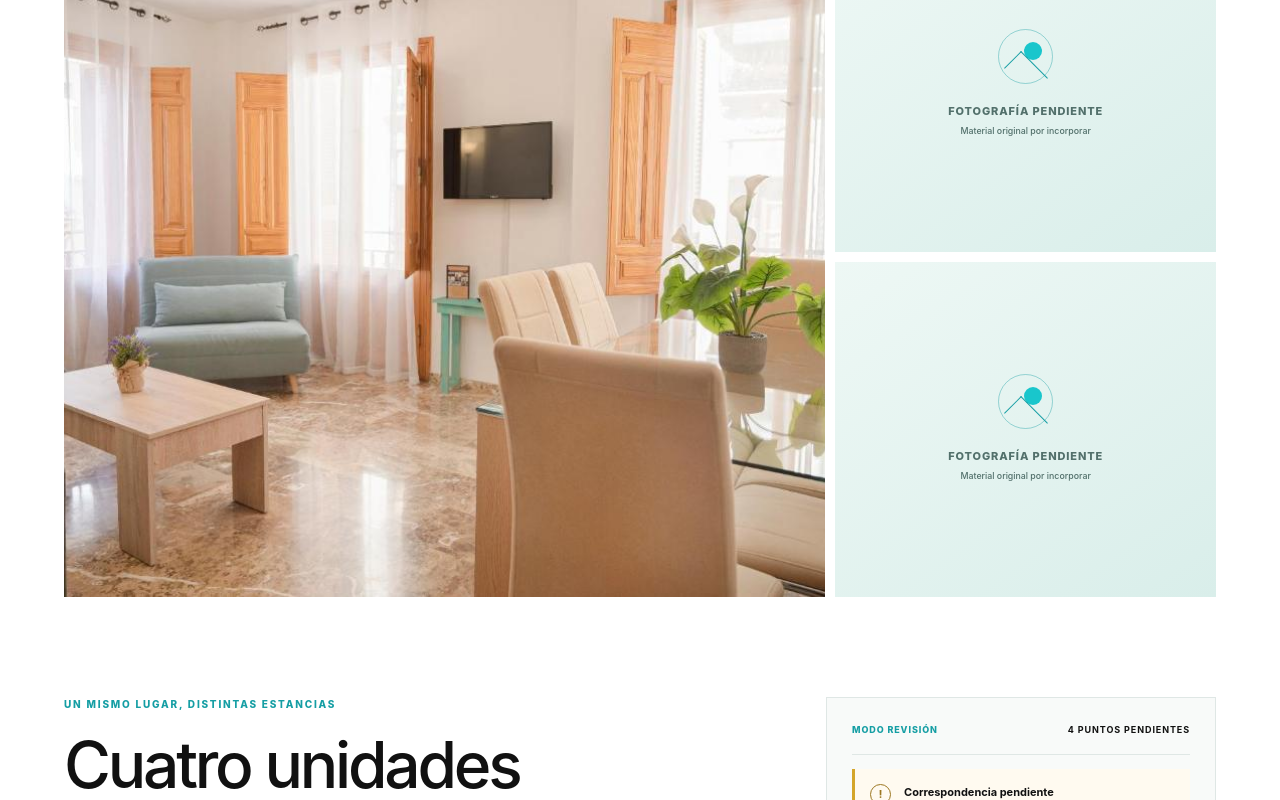
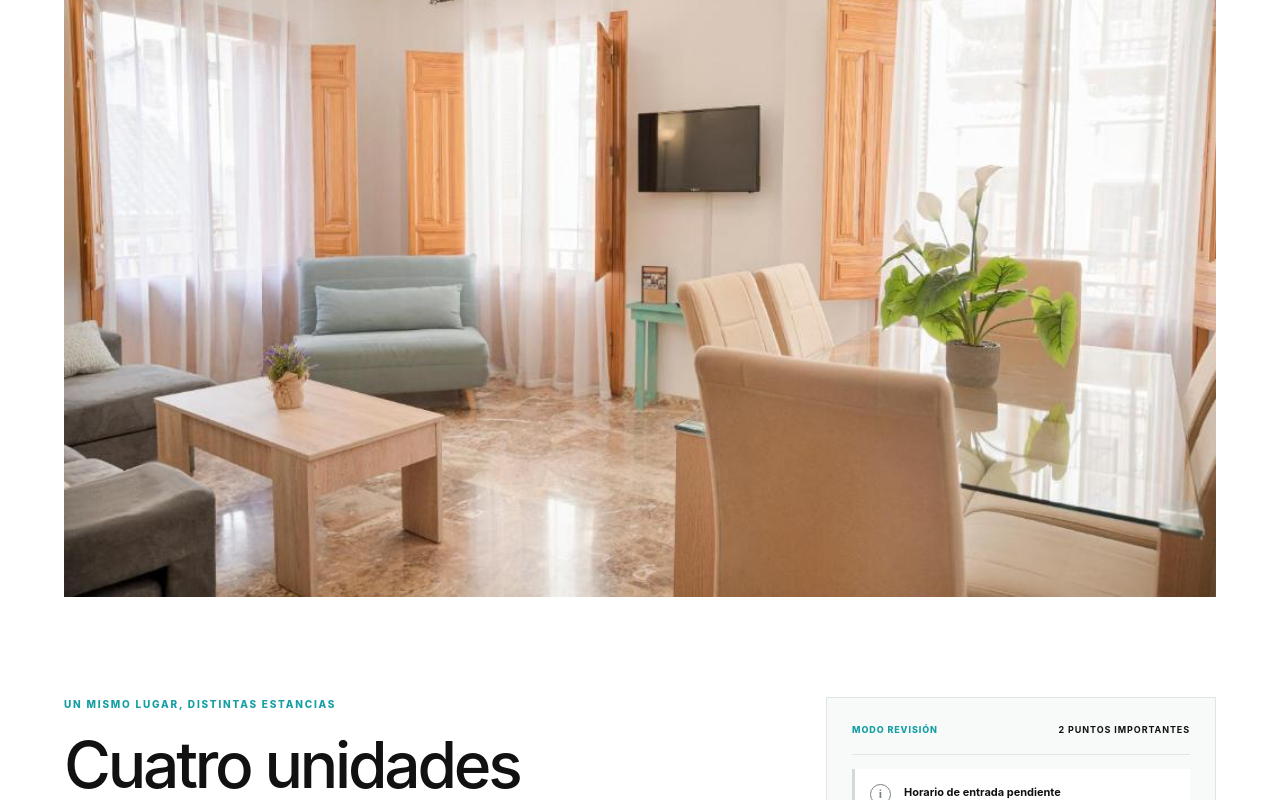
Before and after one commit to IJustDaniii/keysuites-web2, a Next.js app: page /alojamientos/alhambra-mesones-4 in a window 1280 px wide. Shown: the part 460-1260 px from the top of the page. Built offline with nearby package versions, Linux system fonts and the light colour scheme.

Commit message:
Información no confirmada no aparece

```diff
--- a/app/alojamientos/[slug]/page.tsx
+++ b/app/alojamientos/[slug]/page.tsx
@@ -4,7 +4,7 @@ import { Link } from '@/components/Link';
 import { notFound } from 'next/navigation';
 import { GalleryModal } from '@/components/GalleryModal';
 import { PropertyCard } from '@/components/PropertyCard';
-import { PendingPhoto, ReviewNotice } from '@/components/ReviewNotice';
+import { ReviewNotice } from '@/components/ReviewNotice';
 import {
   getCatalogItem,
   getGroupUnits,
@@ -16,6 +16,7 @@ import {
   type Property,
   type PropertyImage,
   type PropertyGroup,
+  type ReviewNote,
 } from '@/data/properties';
 import { REVIEW_MODE } from '@/data/config';
 import { siteContent } from '@/data/site-content';
@@ -42,23 +43,35 @@ export async function generateMetadata({ params }: { params: Promise<{ slug: str
 }
 
 function PropertyGallery({ images, name }: { images: PropertyImage[]; name: string }) {
-  return <section className={`gallery section-shell gallery-${Math.min(images.length, 2)}`} id="galeria">
-    {images[0]
-      ? <div className="gallery-main"><Image src={images[0].src} alt={images[0].alt} fill priority sizes="(max-width: 800px) 100vw, 70vw" /></div>
-      : <PendingPhoto />}
-    <div className="gallery-side">
-      {images[1] ? <div><Image src={images[1].src} alt={images[1].alt} fill sizes="30vw" /></div> : <PendingPhoto compact />}
-      {images[2] ? <div><Image src={images[2].src} alt={images[2].alt} fill sizes="30vw" /></div> : <PendingPhoto compact />}
-    </div>
+  if (images.length === 0) return null;
+  return <section className={`gallery section-shell gallery-${Math.min(images.length, 3)}`} id="galeria">
+    <div className="gallery-main"><Image src={images[0].src} alt={images[0].alt} fill priority sizes="(max-width: 800px) 100vw, 70vw" /></div>
+    {images.length > 1 && <div className="gallery-side">
+      {images.slice(1, 3).map((image) => <div key={image.src}><Image src={image.src} alt={image.alt} fill sizes="30vw" /></div>)}
+    </div>}
     <GalleryModal images={images} propertyName={name} />
   </section>;
 }
 
+const IMPORTANT_WARNING_TERMS = [
+  'registro', 'dirección', 'capacidad', 'distribución', 'dormitorio', 'cama',
+  'baño', 'huésped', 'horario', 'check-in', 'check-out', 'entrada', 'salida',
+  'inventario', 'incidencia', 'seguridad',
+];
+
+function getImportantWarnings(warnings: ReviewNote[]) {
+  return warnings.filter((warning) => {
+    const title = warning.title.toLocaleLowerCase('es');
+    return IMPORTANT_WARNING_TERMS.some((term) => title.includes(term));
+  });
+}
+
 function ReviewPanel({ item }: { item: CatalogItem }) {
-  if (!REVIEW_MODE || item.warnings.length === 0) return null;
+  const importantWarnings = getImportantWarnings(item.warnings);
+  if (!REVIEW_MODE || importantWarnings.length === 0) return null;
   return <aside className="review-panel">
-    <div className="review-panel-head"><span>Modo revisión</span><strong>{item.warnings.length} puntos pendientes</strong></div>
-    {item.warnings.map((note, index) => <ReviewNotice note={note} key={`${note.title}-${index}`} />)}
+    <div className="review-panel-head"><span>Modo revisión</span><strong>{importantWarnings.length} puntos importantes</strong></div>
+    {importantWarnings.map((note, index) => <ReviewNotice note={note} key={`${note.title}-${index}`} />)}
   </aside>;
 }
 
@@ -75,13 +88,14 @@ function PlatformLinks({ platforms }: { platforms: PlatformReview[] }) {
 }
 
 function Reputation({ item }: { item: CatalogItem }) {
-  const hasContent = item.platforms.length > 0 || item.positiveReviews.length > 0 || item.negativeReviews.length > 0;
+  const reviewPlatforms = item.platforms.filter((platform) => platform.rating || platform.reviews || platform.note);
+  const hasContent = reviewPlatforms.length > 0 || item.positiveReviews.length > 0 || item.negativeReviews.length > 0;
   if (!hasContent) return null;
   return <section className="reputation-section section-shell">
     <div className="reputation-heading"><span className="section-kicker">OPINIONES PÚBLICAS</span><h2>Lo que cuentan los huéspedes</h2></div>
     <div className="reputation-content">
-      {item.platforms.length > 0 && <div className="platform-list">{item.platforms.map((platform) => <article key={platform.name}>
-        <strong>{platform.name}</strong><b>{platform.rating ?? 'Valoración no incorporada'}</b>
+      {reviewPlatforms.length > 0 && <div className="platform-list">{reviewPlatforms.map((platform) => <article key={platform.name}>
+        <strong>{platform.name}</strong>{platform.rating && <b>{platform.rating}</b>}
         {platform.reviews && <p>{platform.reviews}</p>}{platform.note && <small>{platform.note}</small>}
       </article>)}</div>}
       <div className="review-summaries">
@@ -94,7 +108,7 @@ function Reputation({ item }: { item: CatalogItem }) {
 
 function RegistrationBlock({ item }: { item: CatalogItem }) {
   const hasRegistration = item.registration.regional.length > 0 || item.registration.national.length > 0;
-  if (!hasRegistration) return REVIEW_MODE ? <div className="detail-info-card"><span>Registro turístico</span><p>Pendiente de información</p></div> : null;
+  if (!hasRegistration) return <div className="detail-info-card"><span>Registro turístico</span><p>Pendiente de información</p></div>;
   return <div className="detail-info-card registration-card">
     <span>Registro turístico publicado</span>
     {item.registration.regional.map((value) => <p key={value}><strong>Regional</strong>{value}</p>)}
@@ -103,8 +117,12 @@ function RegistrationBlock({ item }: { item: CatalogItem }) {
 }
 
 function DetailInfo({ label, value }: { label: string; value: string | null }) {
-  if (value === null && !REVIEW_MODE) return null;
-  return <div className="detail-info-card"><span>{label}</span><p>{value ?? 'No encontrado · pendiente de información'}</p></div>;
+  if (value === null) return null;
+  return <div className="detail-info-card"><span>{label}</span><p>{value}</p></div>;
+}
+
+function EssentialDetailInfo({ label, value }: { label: string; value: string | null }) {
+  return <div className="detail-info-card"><span>{label}</span><p>{value ?? 'Pendiente de información'}</p></div>;
 }
 
 function PropertyPage({ property }: { property: Property }) {
@@ -114,8 +132,9 @@ function PropertyPage({ property }: { property: Property }) {
     { label: 'Dormitorios', value: property.bedrooms },
     { label: 'Camas', value: property.beds },
     { label: 'Baños', value: property.bathrooms },
-    { label: 'Superficie', value: property.areaM2 === null ? null : `${property.areaM2} m²` },
-  ].filter((fact) => fact.value !== null || REVIEW_MODE);
+  ];
+  const area = property.areaM2 === null ? null : `${property.areaM2} m²`;
+  const importantWarnings = getImportantWarnings(property.warnings);
 
   return <main className="detail-page">
     <div className="breadcrumbs section-shell"><Link href="/alojamientos">Alojamientos</Link>{group && <><span>/</span><Link href={`/alojamientos/${group.slug}`}>{group.name}</Link></>}<span>/</span><span>{property.name}</span></div>
@@ -124,11 +143,11 @@ function PropertyPage({ property }: { property: Property }) {
       <a href="#reserva" className="outline-button">Consultar disponibilidad</a>
     </section>
     <PropertyGallery images={property.images} name={property.name} />
-    <section className={`property-overview section-shell ${REVIEW_MODE && property.warnings.length ? '' : 'without-review'}`}>
+    <section className={`property-overview section-shell ${REVIEW_MODE && importantWarnings.length ? '' : 'without-review'}`}>
       <div className="property-content">
         {group && <Link href={`/alojamientos/${group.slug}`} className="parent-group-link">← Ver todas las unidades de {group.name}</Link>}
         <span className="section-kicker">LA ESTANCIA</span><h2>{property.shortDescription}</h2>
-        <div className="fact-row">{facts.map((fact) => <div key={fact.label}><strong>{fact.value ?? '—'}</strong><span>{fact.label}</span></div>)}</div>
+        <div className="fact-row">{facts.map((fact) => <div key={fact.label}><strong>{fact.value ?? 'Por confirmar'}</strong><span>{fact.label}</span></div>)}{area && <div><strong>{area}</strong><span>Superficie</span></div>}</div>
         <p className="description">{property.description}</p>
 
         {property.distribution.length > 0 && <div className="content-block"><div className="block-heading"><span>01</span><h3>Distribución</h3></div><ul className="plain-list">{property.distribution.map((item) => <li key={item}>{item}</li>)}</ul></div>}
@@ -144,12 +163,12 @@ function PropertyPage({ property }: { property: Property }) {
           <DetailInfo label="Exterior" value={property.exterior.length ? property.exterior.join(' · ') : null} />
           <DetailInfo label="Vistas" value={property.views.length ? property.views.join(' · ') : null} />
           <DetailInfo label="Accesibilidad" value={property.accessibility} />
-          <DetailInfo label="Check-in" value={property.checkIn} />
-          <DetailInfo label="Check-out" value={property.checkOut} />
+          <EssentialDetailInfo label="Check-in" value={property.checkIn} />
+          <EssentialDetailInfo label="Check-out" value={property.checkOut} />
         </div>
 
         {property.rules.length > 0 && <div className="content-block"><div className="block-heading"><span>03</span><h3>Normas</h3></div><ul className="plain-list">{property.rules.map((rule) => <li key={rule}>{rule}</li>)}</ul></div>}
-        <div className="address-registration"><DetailInfo label="Dirección publicada" value={property.address} /><RegistrationBlock item={property} /></div>
+        <div className="address-registration"><EssentialDetailInfo label="Dirección publicada" value={property.address} /><RegistrationBlock item={property} /></div>
       </div>
       <ReviewPanel item={property} />
     </section>
@@ -161,13 +180,14 @@ function PropertyPage({ property }: { property: Property }) {
 
 function GroupPage({ group }: { group: PropertyGroup }) {
   const units = getGroupUnits(group);
+  const importantWarnings = getImportantWarnings(group.warnings);
   return <main className="detail-page group-page">
     <div className="breadcrumbs section-shell"><Link href="/alojamientos">Alojamientos</Link><span>/</span><span>{group.name}</span></div>
     <section className="detail-title group-title section-shell">
       <div><span className="property-type">COLECCIÓN · {group.category}</span><h1>{group.name}</h1><p>{group.location} · {group.countLabel}</p></div>
     </section>
     <PropertyGallery images={group.images} name={group.name} />
-    <section className={`group-intro section-shell ${REVIEW_MODE && group.warnings.length ? '' : 'without-review'}`}>
+    <section className={`group-intro section-shell ${REVIEW_MODE && importantWarnings.length ? '' : 'without-review'}`}>
       <div><span className="section-kicker">UN MISMO LUGAR, DISTINTAS ESTANCIAS</span><h2>{group.shortDescription}</h2><p>{group.description}</p></div>
       <ReviewPanel item={group} />
     </section>
@@ -180,8 +200,8 @@ function GroupPage({ group }: { group: PropertyGroup }) {
       {group.sharedAmenities.length > 0 && <div className="amenities-grid group-amenities">{group.sharedAmenities.map((item) => <span key={item}>{item}</span>)}</div>}
       <div className="detail-info-grid">
         <DetailInfo label="Wi-Fi" value={group.wifi} /><DetailInfo label="Aparcamiento" value={group.parking} />
-        <DetailInfo label="Accesibilidad" value={group.accessibility} /><DetailInfo label="Check-in" value={group.checkIn} />
-        <DetailInfo label="Check-out" value={group.checkOut} /><DetailInfo label="Dirección publicada" value={group.address} />
+        <DetailInfo label="Accesibilidad" value={group.accessibility} /><EssentialDetailInfo label="Check-in" value={group.checkIn} />
+        <EssentialDetailInfo label="Check-out" value={group.checkOut} /><EssentialDetailInfo label="Dirección publicada" value={group.address} />
       </div>
       {group.rules.length > 0 && <div className="content-block"><div className="block-heading"><span>—</span><h3>Normas comunes</h3></div><ul className="plain-list">{group.rules.map((rule) => <li key={rule}>{rule}</li>)}</ul></div>}
       <RegistrationBlock item={group} />
--- a/app/globals.css
+++ b/app/globals.css
@@ -142,6 +142,8 @@
 .gallery img { object-fit:cover; transition:transform .6s; }
 .gallery img:hover { transform:scale(1.02); }
 .gallery-side { display:grid; grid-template-rows:1fr 1fr; gap:10px; overflow:hidden; }
+.gallery.gallery-1 { grid-template-columns:1fr; }
+.gallery.gallery-2 .gallery-side { grid-template-rows:1fr; }
 .gallery-button { position:absolute; right:18px; bottom:18px; z-index:3; border:0; background:white; padding:13px 16px; font-size:10px; font-weight:700; box-shadow:var(--floating-shadow); }
 .gallery-modal { position:fixed; inset:0; z-index:160; visibility:hidden; pointer-events:none; }
 .gallery-modal.open { visibility:visible; pointer-events:auto; }
--- a/components/ReviewNotice.tsx
+++ b/components/ReviewNotice.tsx
@@ -7,10 +7,8 @@ export function ReviewNotice({ note }: { note: ReviewNote }) {
 }
 
 export function PendingPhoto({ compact = false }: { compact?: boolean }) {
-  return <div className={`photo-placeholder ${compact ? 'compact' : ''}`} aria-label={REVIEW_MODE ? 'Fotografía pendiente' : 'Imagen de marca OKEY SUITES'}>
+  return <div className={`photo-placeholder ${compact ? 'compact' : ''}`} aria-label="Imagen de marca OKEY SUITES">
     <div className="placeholder-mark"><i /><i /></div>
-    {REVIEW_MODE
-      ? <p>Fotografía pendiente<br /><small>Material original por incorporar</small></p>
-      : <p className="public-placeholder">OKEY SUITES</p>}
+    <p className="public-placeholder">OKEY SUITES</p>
   </div>;
 }
```
